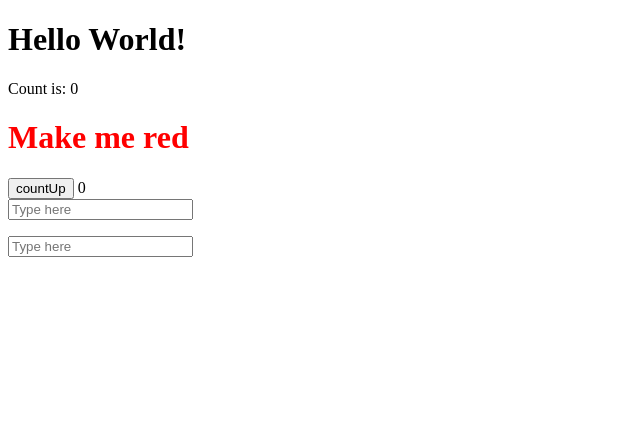
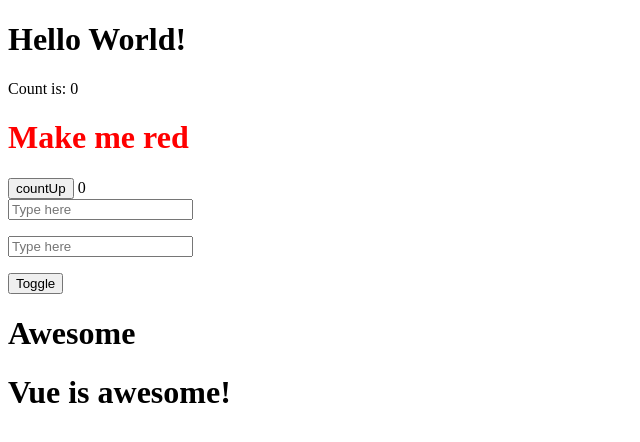
Before and after one commit to shusaku009/vue-tutorial, a Vue app: page / in a window 1280 px wide. Shown: the top 442 px of the page, without its empty margins (0-640 px from the left). Built offline with nearby package versions, Linux system fonts and the light colour scheme.

Commit message:
add: 条件付きレンダリング

```diff
--- a/src/App.vue
+++ b/src/App.vue
@@ -7,6 +7,7 @@ const message = ref("Hello World!");
 const titleClass = ref("title");
 const text = ref("");
 const modeltext = ref("");
+const awesome = ref(true);
 
 function incrementCount() {
   count.value++;
@@ -16,6 +17,10 @@ function onInput(e: Event) {
   const target = e.target as HTMLInputElement;
   if (!target) return;
   text.value = target.value;
+}
+
+function toggleAwesome(): void {
+  awesome.value = !awesome.value;
 }
 </script>
 
@@ -29,6 +34,10 @@ function onInput(e: Event) {
   <p>{{ text }}</p>
   <div><input type="text" v-model="modeltext" placeholder="Type here" /></div>
   <p>{{ modeltext }}</p>
+  <button @click="toggleAwesome">Toggle</button>
+  <h1>{{ awesome ? "Awesome" : "Not Awesome" }}</h1>
+  <h1 v-if="awesome">Vue is awesome!</h1>
+  <h1 v-else>Vue is not awesome!</h1>
 </template>
 
 <style>
```
